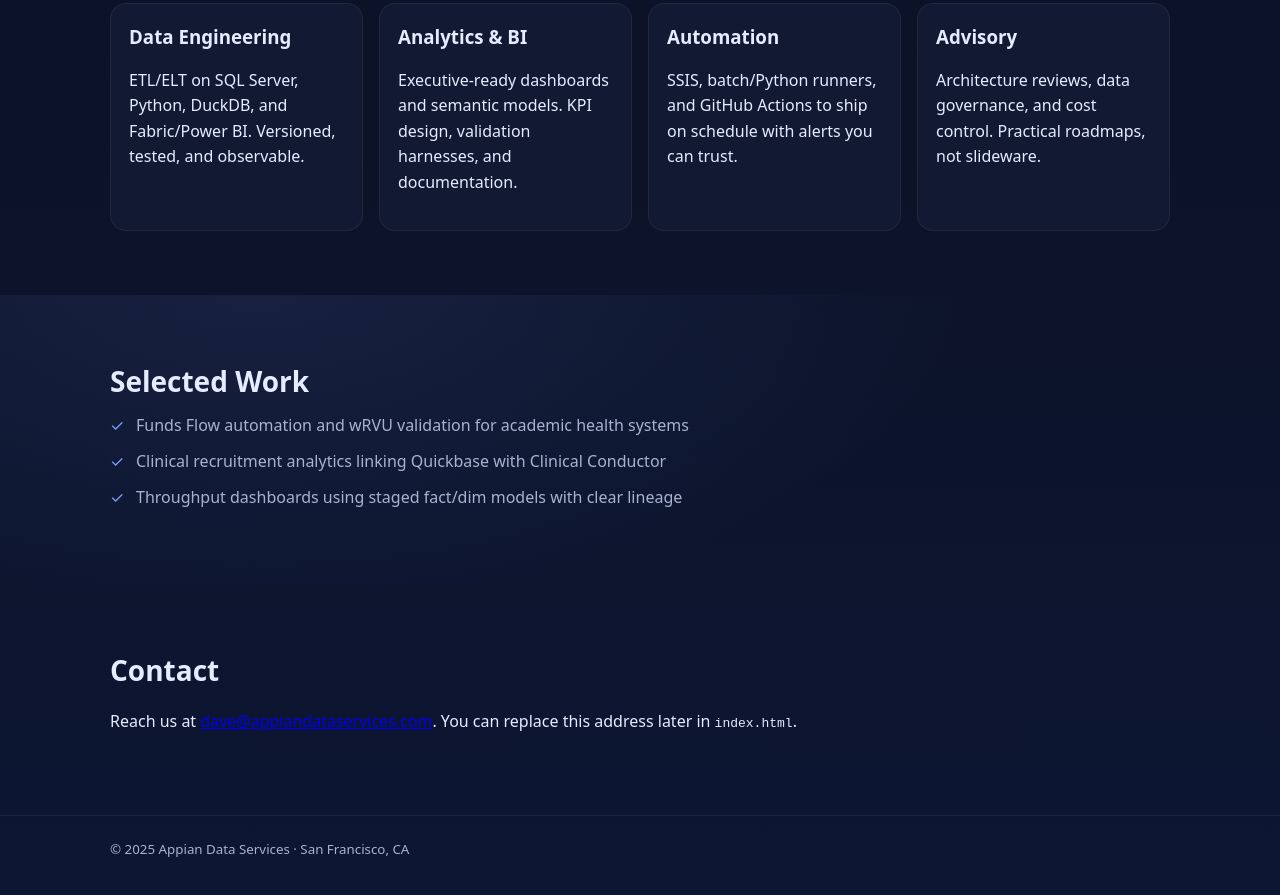
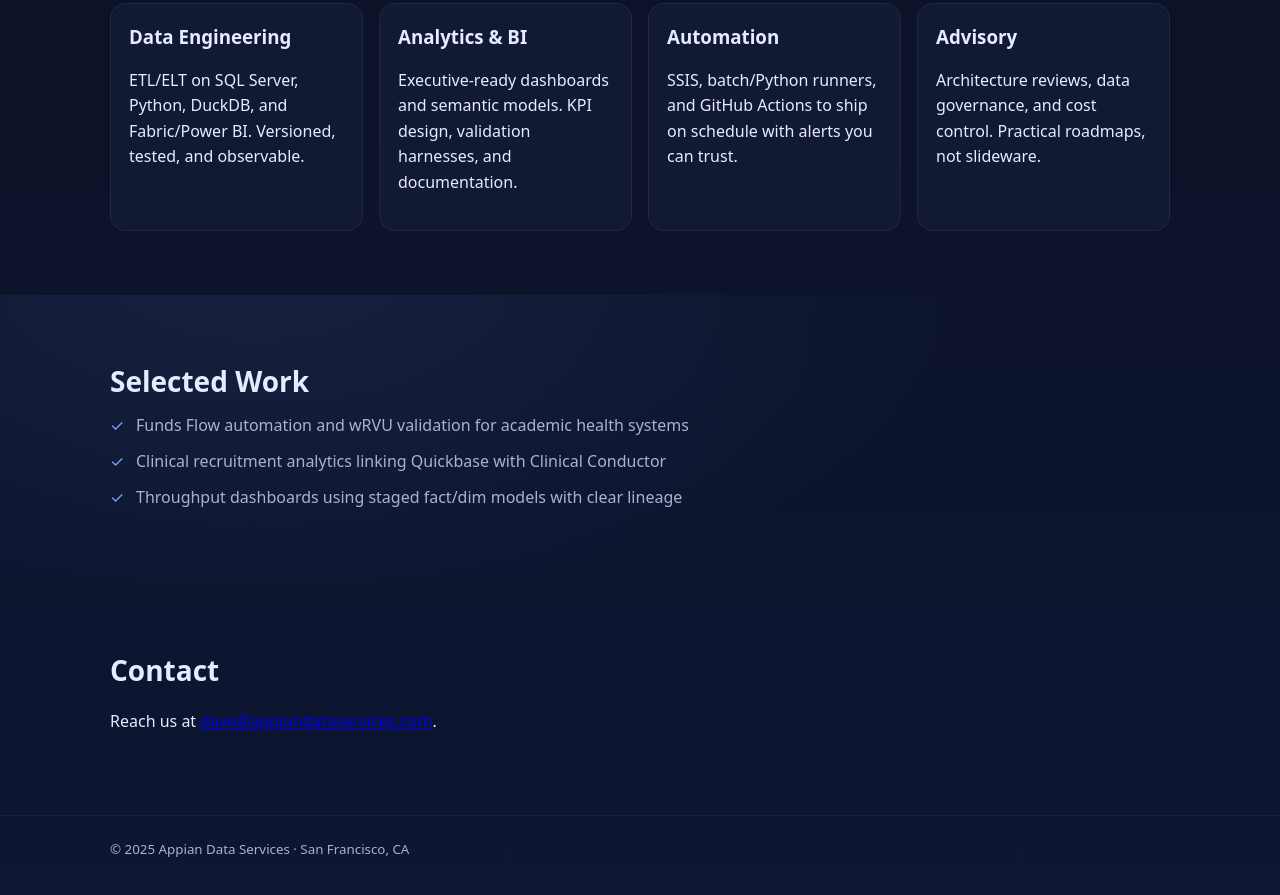
Before and after one commit to dkritz/appian_landing, a plain HTML site: page index.html in a window 1280 px wide. Shown: the part 511-1406 px from the top of the page. Drawn offline with Linux system fonts and the light colour scheme.

Commit message:
removed obvious comment to editor

```diff
--- a/index.html
+++ b/index.html
@@ -79,8 +79,7 @@
     <section id="contact">
       <div class="container">
         <h2>Contact</h2>
-        <p>Reach us at <a href="mailto:dave@appiandataservices.com">dave@appiandataservices.com</a>.
-        You can replace this address later in <code>index.html</code>.</p>
+        <p>Reach us at <a href="mailto:dave@appiandataservices.com">dave@appiandataservices.com</a>.</p>
       </div>
     </section>
   </main>
```
